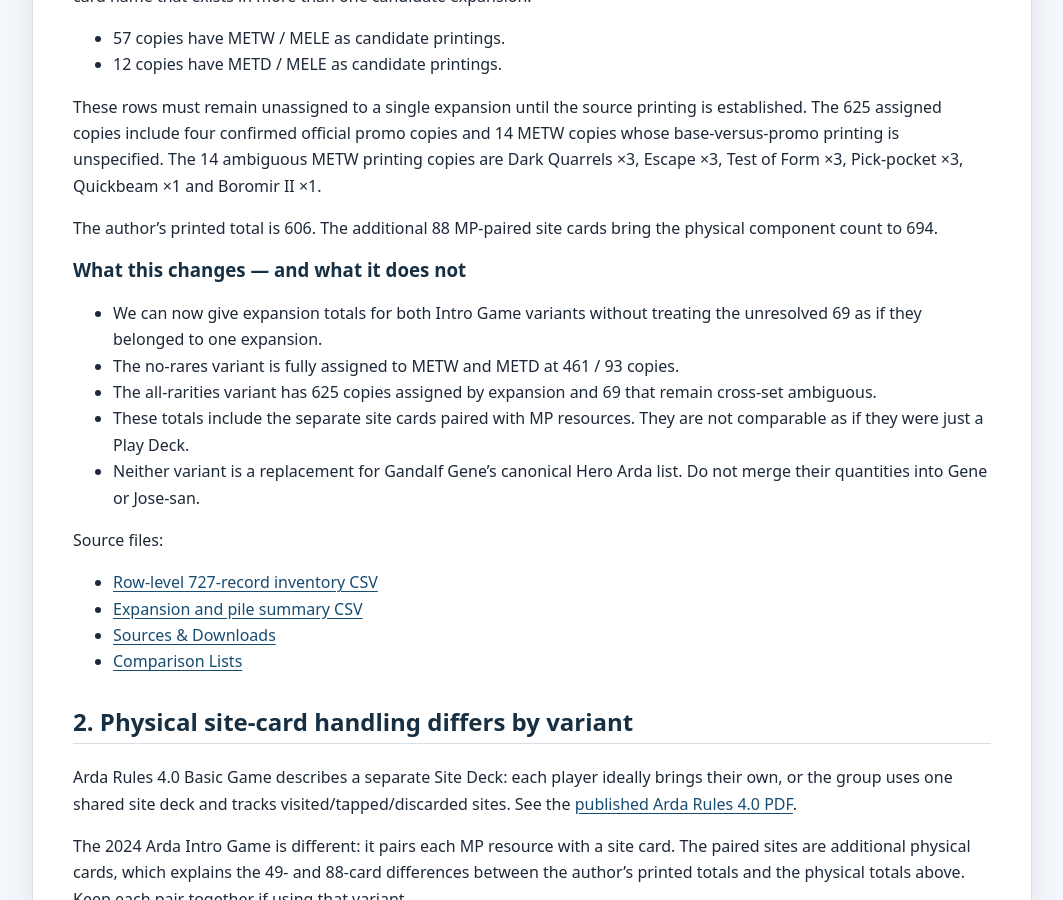
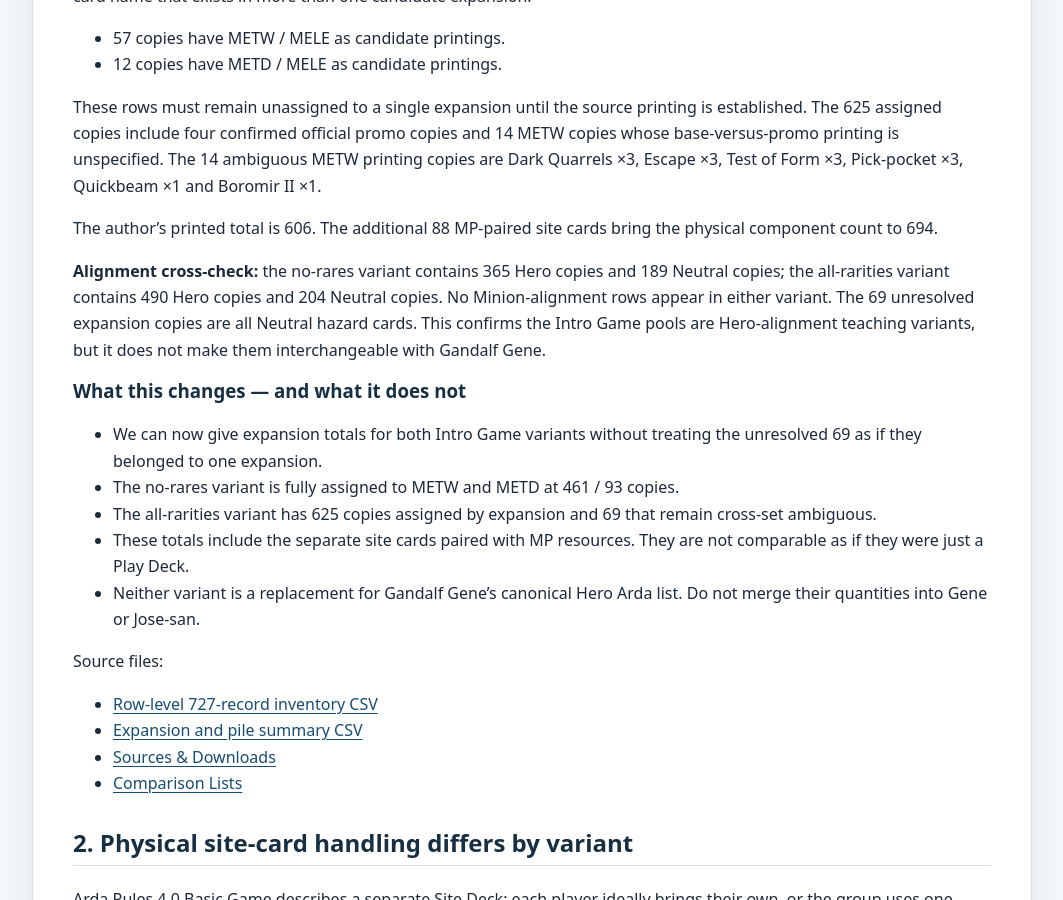
Before and after one commit to JamSpot/meccg-arda-master-database, a Jekyll site: the page built from docs/research-watch-2026-11-20.md, in a window 1280 px wide and 900 px high, scrolled down 1559 px. Shown: the whole window, without its empty margins (108-1171 px from the left). Built offline with Jekyll 4.4.1, drawn with Linux system fonts in a browser that asks for light colours.

Commit message:
Record Arda Intro Game alignment cross-check

```diff
--- a/docs/research-watch-2026-11-20.md
+++ b/docs/research-watch-2026-11-20.md
@@ -46,6 +46,8 @@ The 69 unresolved copies are not missing cards. They are 23 hazard rows at three
 These rows must remain unassigned to a single expansion until the source printing is established. The 625 assigned copies include four confirmed official promo copies and 14 METW copies whose base-versus-promo printing is unspecified. The 14 ambiguous METW printing copies are Dark Quarrels ×3, Escape ×3, Test of Form ×3, Pick-pocket ×3, Quickbeam ×1 and Boromir II ×1.
 
 The author's printed total is 606. The additional 88 MP-paired site cards bring the physical component count to 694.
+
+**Alignment cross-check:** the no-rares variant contains 365 Hero copies and 189 Neutral copies; the all-rarities variant contains 490 Hero copies and 204 Neutral copies. No Minion-alignment rows appear in either variant. The 69 unresolved expansion copies are all Neutral hazard cards. This confirms the Intro Game pools are Hero-alignment teaching variants, but it does not make them interchangeable with Gandalf Gene.
 
 ### What this changes — and what it does not
 
```
